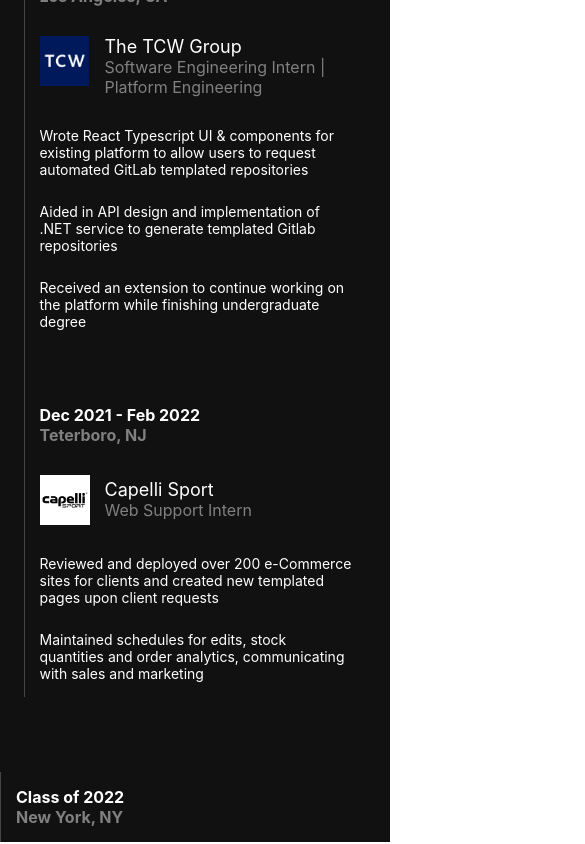
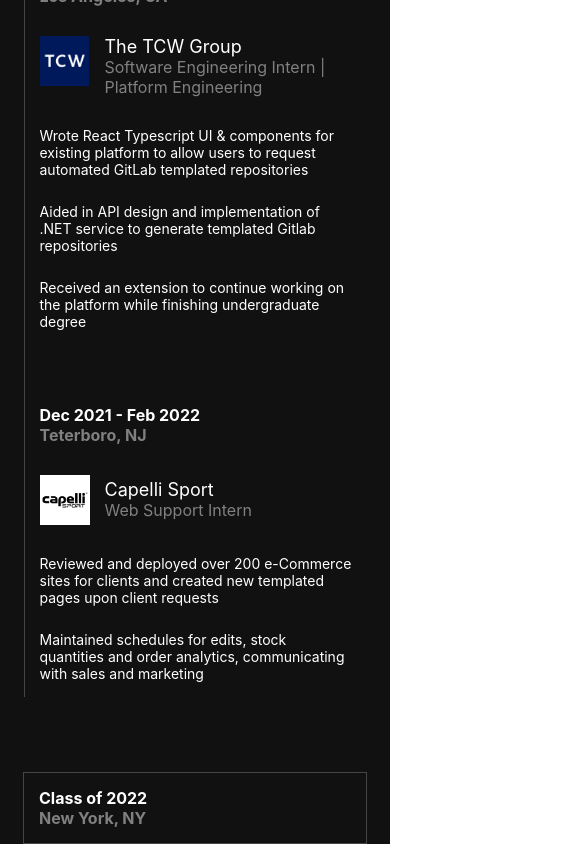
Before and after one commit to ckovacsdev/portfolio, a React (Create React App) app: page / in a window 390 px wide. Shown: the part 1214-2058 px from the top of the page, 585 px wide, since content can reach past the window. Built offline with nearby package versions, Linux system fonts and the light colour scheme; the HTML template or start-up script is replaced by a standard one.

Commit message:
responsive container

```diff
--- a/src/components/education-card/education-card.css
+++ b/src/components/education-card/education-card.css
@@ -5,7 +5,7 @@
     margin-left: auto;
     margin-right: auto;
     color: white;
-    border-left: 1px solid #454545;
+    border: 1px solid #454545;
     padding: 15px;
 }
 
@@ -30,3 +30,10 @@
     font-size: 16px;
     margin: 0;
 }
+
+@media screen and (max-width: 860px){
+    .education-card-container{
+        width: 80vw;
+        margin: none;
+    }
+}
```
